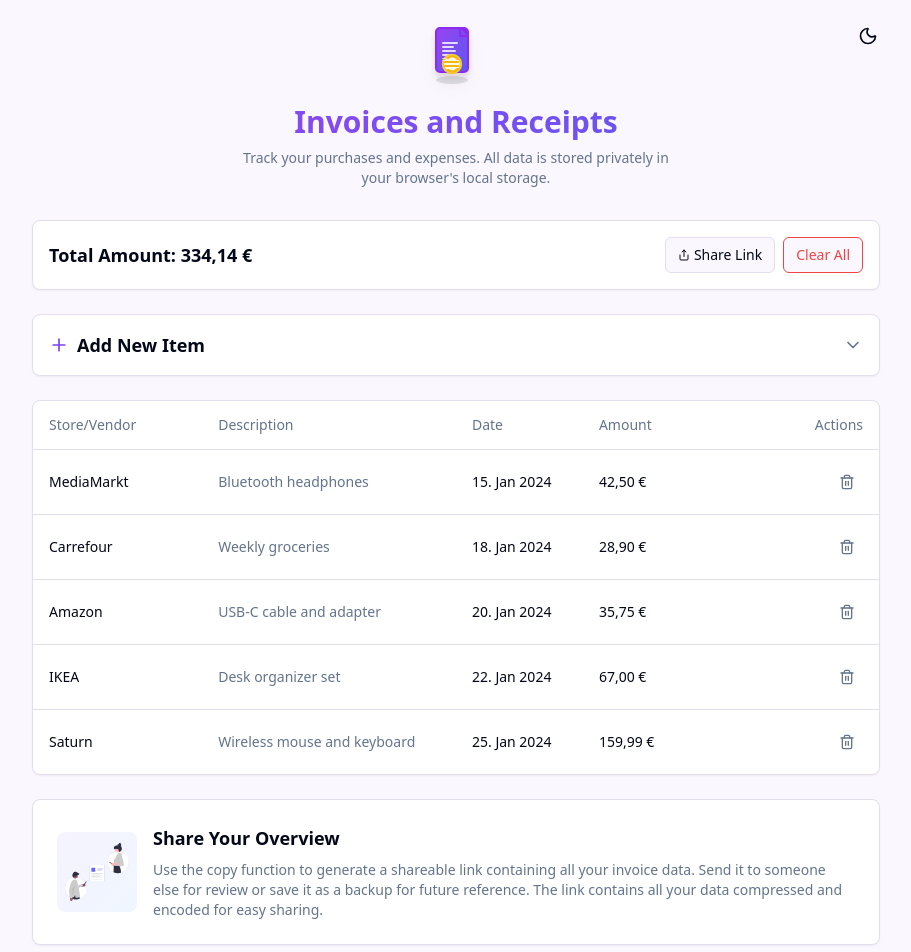
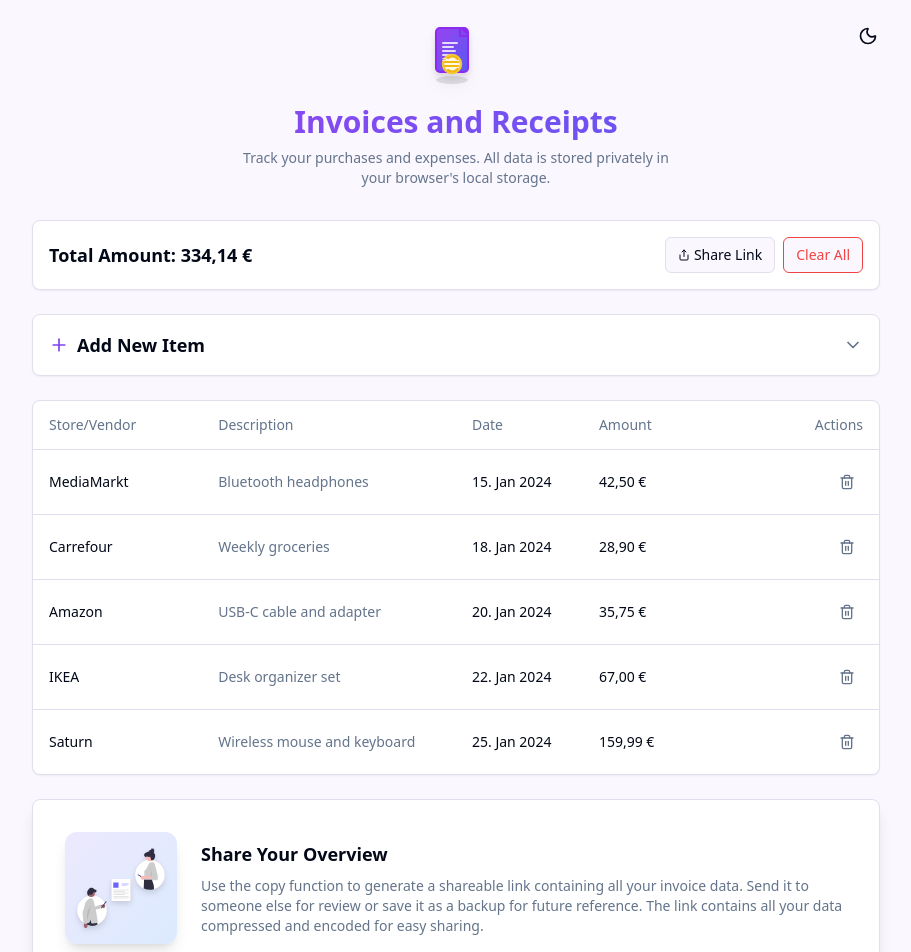
Before and after one commit to vssn/2025-09-vibe-invoice-tracker, a React (Vite) app: page / in a window 1280 px wide. Shown: the top 952 px of the page, without its empty margins (184-1095 px from the left). Built offline with nearby package versions, Linux system fonts and the light colour scheme.

Commit message:
Increased visibility of sharing svg

```diff
--- a/src/components/SharingInfo.tsx
+++ b/src/components/SharingInfo.tsx
@@ -1,13 +1,15 @@
+import * as React from "react";
+
 export function SharingInfo() {
   return (
-    <div className="bg-card rounded-lg border shadow-sm p-6 mb-6">
-      <div className="flex items-center gap-4">
+    <div className="bg-card rounded-lg border shadow-lg p-8 mb-6">
+      <div className="flex items-center gap-6">
         <div className="flex-shrink-0">
-          <div className="w-20 h-20 rounded-lg bg-gradient-to-br from-violet-50 to-blue-50 dark:from-violet-100/20 dark:to-blue-100/20 p-2 flex items-center justify-center">
+          <div className="w-28 h-28 rounded-xl bg-gradient-to-br from-violet-100 to-blue-100 dark:from-violet-200/30 dark:to-blue-200/30 p-3 flex items-center justify-center shadow-lg">
             <img
               src="/sharing.svg"
               alt="Sharing feature illustration"
-              className="w-full h-full object-contain"
+              className="w-24 h-24 object-contain drop-shadow-md"
             />
           </div>
         </div>
```
